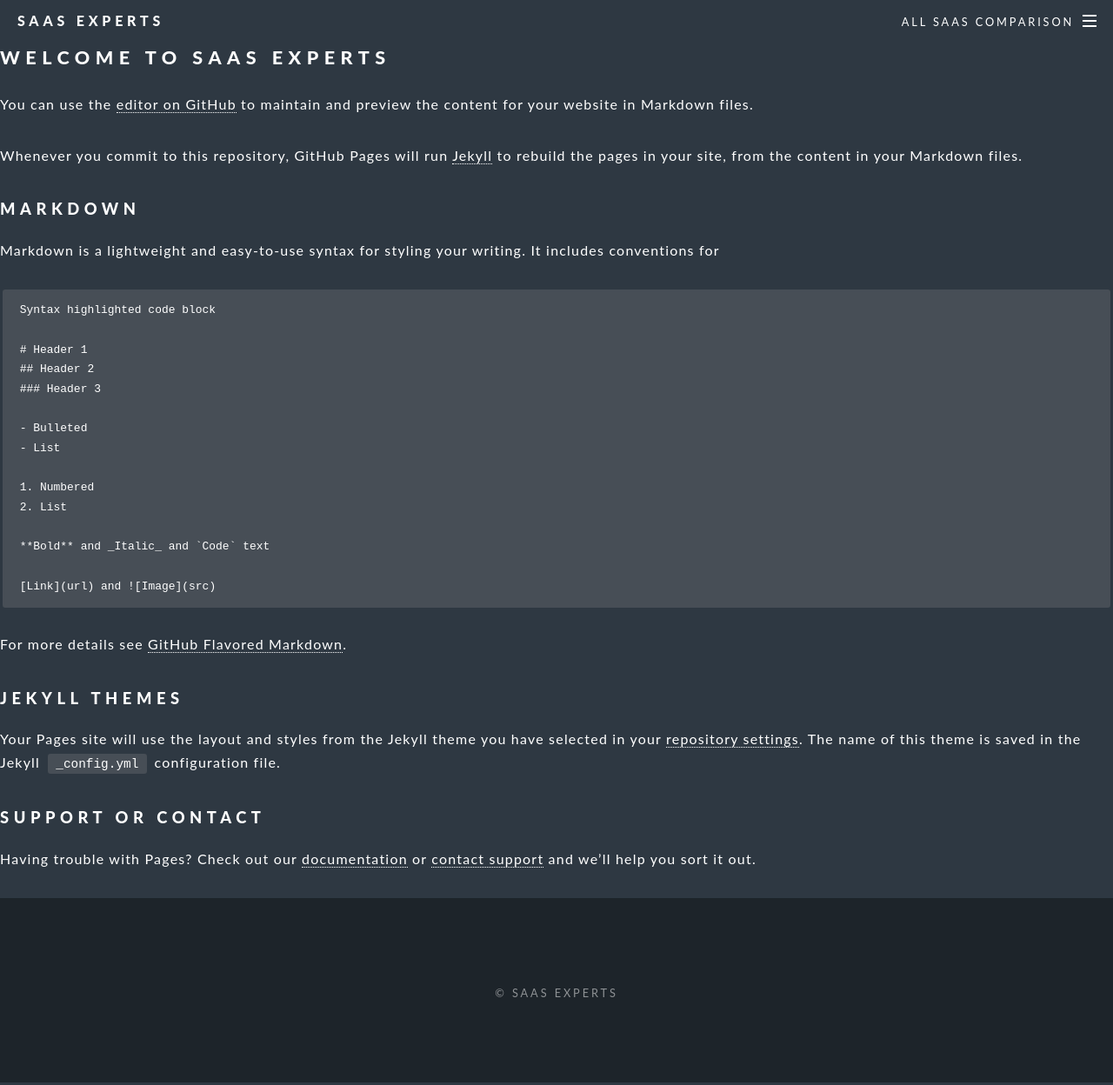
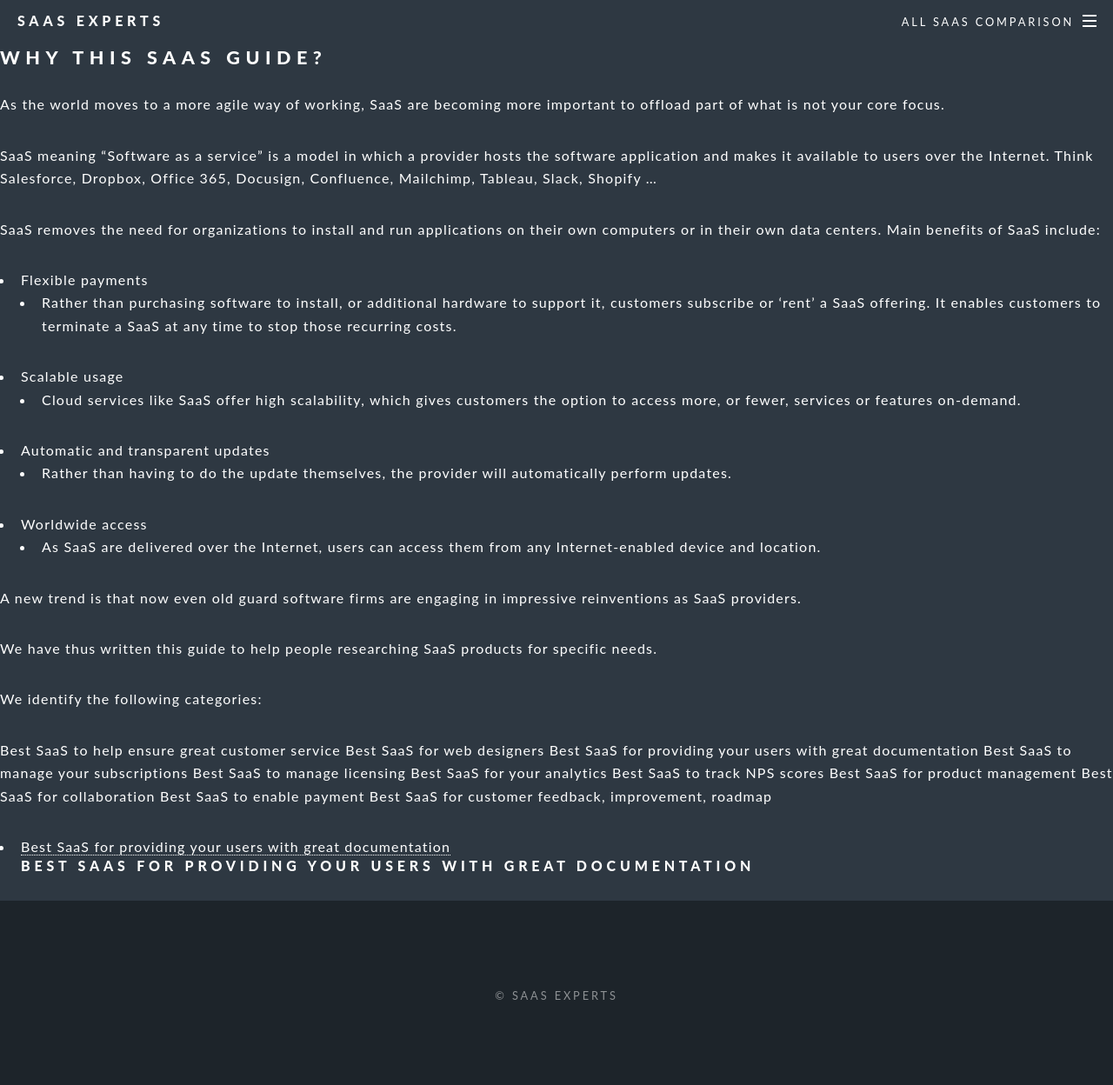
Before and after one commit to SaaS-experts/SaaS-experts.github.io, a Jekyll site: the page built from index.md, in a window 1280 px wide and 1248 px high. Shown: the whole window at 87% size. Built offline with Jekyll 4.4.1, drawn with Linux system fonts in a browser that asks for light colours; some web fonts are replaced; our own code applies the rules of GitHub Pages for plain Markdown files.

Commit message:
Revamped index

````diff
--- /dev/null
+++ b/_posts/2019-01-13-project-1.markdown
@@ -0,0 +1,26 @@
+---
+layout: default
+title: Best SaaS for providing your users with great documentation
+date: 2019-07-15
+---
+
+
+# Best SaaS for providing your users with great documentation
+
+
+I am convinced that easily-discoverable documentation gives a vastly-improved experience for your users. As an example - you’ll see a measurable impact on support tickets.
+The result will Reversing the growth of “tickets per customer”
+knowledgebase
+
+We expect the following for a great SaaS documentation provider:
+-   Search should be front and center in the design
+-   Content should be ezasily categorizable and  of the content
+-   A visual redesign to alignment with your brand
+-  Better product onboarding
+
+ZenDesk, FreshDesk, HelpScout, Desk.com etc. These products are great when it comes to ticketing/help desk capabilities but their self-service documentation comes with a lot of gaps.
+
+
+https://www.gitbook.com/
+https://readthedocs.org for open source projects
+https://www.helpscout.com
--- a/index.md
+++ b/index.md
@@ -1,37 +1,48 @@
-## Welcome to SaaS Experts
+## Why this SaaS guide?
 
-You can use the [editor on GitHub](https://github.com/SaaS-experts/SaaS-experts.github.io/edit/master/index.md) to maintain and preview the content for your website in Markdown files.
+As the world moves to a more agile way of working, SaaS are becoming more important to offload part of what is not your core focus.
 
-Whenever you commit to this repository, GitHub Pages will run [Jekyll](https://jekyllrb.com/) to rebuild the pages in your site, from the content in your Markdown files.
+SaaS meaning "Software as a service" is a model in which a provider hosts the software application and makes it available to users over the Internet. Think Salesforce, Dropbox, Office 365, Docusign, Confluence, Mailchimp, Tableau, Slack, Shopify ...
 
-### Markdown
+SaaS removes the need for organizations to install and run applications on their own computers or in their own data centers. Main benefits of SaaS include:
 
-Markdown is a lightweight and easy-to-use syntax for styling your writing. It includes conventions for
+- Flexible payments
+	- Rather than purchasing software to install, or additional hardware to support it, customers subscribe or 'rent' a SaaS offering. It enables customers to terminate a SaaS at any time to stop those recurring costs.
 
-```markdown
-Syntax highlighted code block
+- Scalable usage
+	- Cloud services like SaaS offer high scalability, which gives customers the option to access more, or fewer, services or features on-demand.
 
-# Header 1
-## Header 2
-### Header 3
+- Automatic and transparent updates
+	- Rather than having to do the update themselves, the provider will automatically perform updates.
 
-- Bulleted
-- List
+- Worldwide access
+	- As SaaS are delivered over the Internet, users can access them from any Internet-enabled device and location.
 
-1. Numbered
-2. List
+A new trend is that now even old guard software firms are engaging in impressive reinventions as SaaS providers.
 
-**Bold** and _Italic_ and `Code` text
+We have thus written this guide to help people researching SaaS products for specific needs.
 
-[Link](url) and ![Image](src)
-```
+We identify the following categories:
 
-For more details see [GitHub Flavored Markdown](https://guides.github.com/features/mastering-markdown/).
+Best SaaS to help ensure great customer service
+Best SaaS for web designers
+Best SaaS for providing your users with great documentation
+Best SaaS to manage your subscriptions
+Best SaaS to manage licensing
+Best SaaS for your analytics
+Best SaaS to track NPS scores
+Best SaaS for product management
+Best SaaS for collaboration
+Best SaaS to enable payment
+Best SaaS for customer feedback, improvement, roadmap
 
-### Jekyll Themes
 
-Your Pages site will use the layout and styles from the Jekyll theme you have selected in your [repository settings](https://github.com/SaaS-experts/SaaS-experts.github.io/settings). The name of this theme is saved in the Jekyll `_config.yml` configuration file.
 
-### Support or Contact
-
-Having trouble with Pages? Check out our [documentation](https://help.github.com/categories/github-pages-basics/) or [contact support](https://github.com/contact) and we’ll help you sort it out.
+<ul>
+  {% for post in site.posts %}
+    <li>
+      <a href="{{ post.url }}">{{ post.title }}</a>
+      {{ post.excerpt }}
+    </li>
+  {% endfor %}
+</ul>
````
Also changed, not shown: 1 other file.
